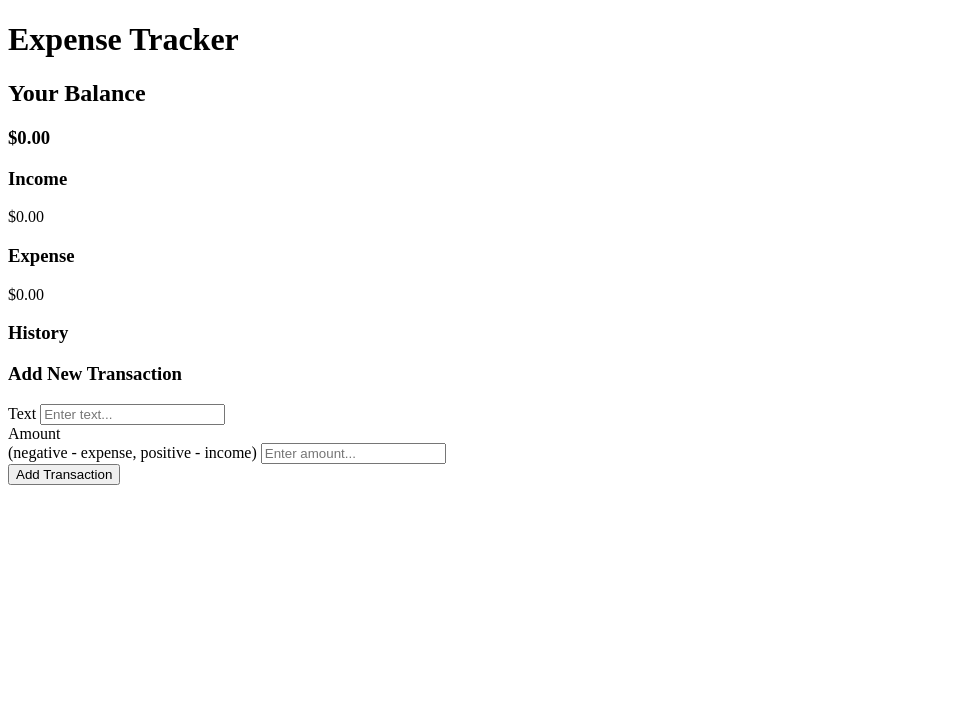
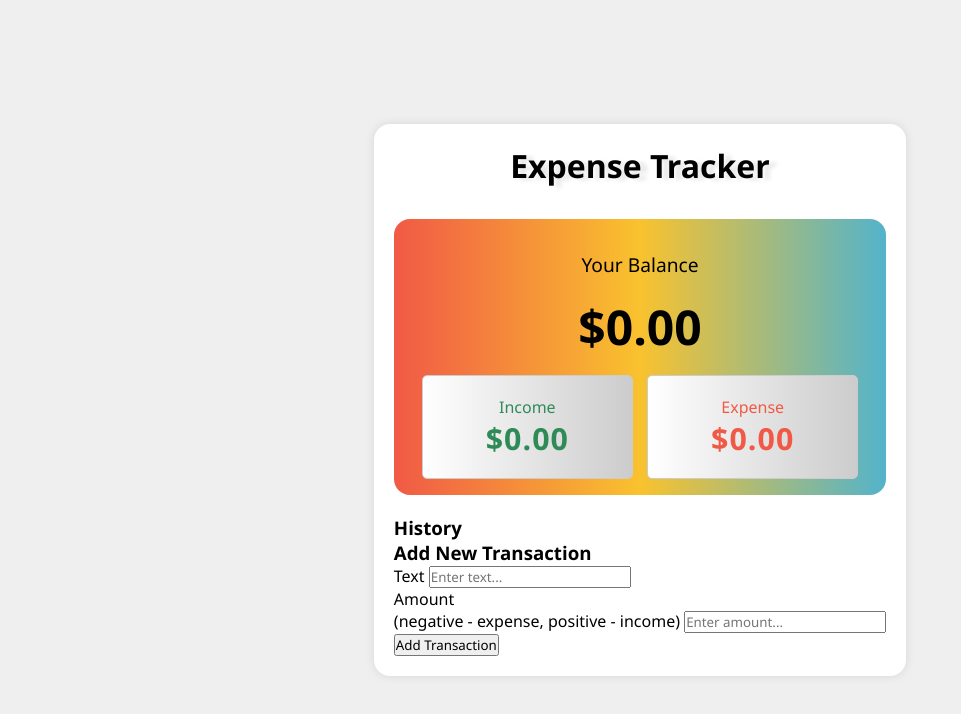
Before and after one commit to BurcuML/Expense-Tracker, a plain HTML site: page index.html in a window 1280 px wide. Shown: the whole page, without its empty margins (0-961 px from the left). Drawn offline with Linux system fonts and the light colour scheme.

Commit message:
refactor HTML structure and enhance CSS styling for improved layout and readability

```diff
--- a/style.css
+++ b/style.css
@@ -3,6 +3,79 @@
     --primary-color: #F15946;
     --secondary-color: #F9C22E;
     --third-color: #53B3CB;
+    --fourth-color: #2E8B57;
     --text-color: #0000;
     --text-color2: #fff;
 }
+*{
+    margin: 0;
+    padding: 0;
+    box-sizing: border-box;
+    font-family: 'Segoe UI', Tahoma, Geneva, Verdana, sans-serif;
+}
+body{
+    background-color: var(--background-color);
+    height: 100vh;
+    display: flex;
+    justify-content: center;
+    align-items: center;
+}
+.container{
+    max-width: 700px;
+    margin: 30px auto;
+    padding: 20px;
+    background-color: var(--text-color2);
+    border-radius: 1rem;
+    box-shadow: 0 0 10px rgba(0,0,0,0.1);
+}
+h1{
+    text-align: center;
+    margin-bottom: 2rem;
+    text-shadow: 7px 2px 4px rgba(0,0,0,0.1);
+}
+h2{
+    margin-bottom: 1rem;
+    font-size: 1.2rem;
+    font-weight: 500;
+}
+.balance{
+    background: linear-gradient(to right, var(--primary-color), var(--secondary-color), var(--third-color));
+    margin-bottom: 20px;
+    text-align: center;
+    padding: 2rem .3rem 0 .3rem ;
+    border-radius: 1rem;
+}
+#balance{
+    font-size:3rem;
+    margin-top: 10px;
+}
+.income-expense{
+    display: flex;
+    justify-content: space-around;
+    margin-bottom: 20px;
+    text-align: center;
+    padding: 1rem;
+}
+.income-expense h3{
+    font-size: 1rem;
+    font-weight: 500;
+}
+.income-expense > div{
+    flex: 1;
+    border: 1px solid #ccc;
+    padding: 1.2rem;
+    border-radius: 5px;
+    margin: 0 7px;
+    background: linear-gradient(to right, #ffff, #ccc);
+}
+.income-expense > div:first-child{
+    color: var(--fourth-color);
+}
+.income-expense > div:last-child{
+    color: var(--primary-color);
+}
+.money{
+    font-size: 1.9rem;
+    letter-spacing: 1px;
+    font-weight: 700;
+}
```
Also changed, not shown: index.html (+3 -2 lines).
